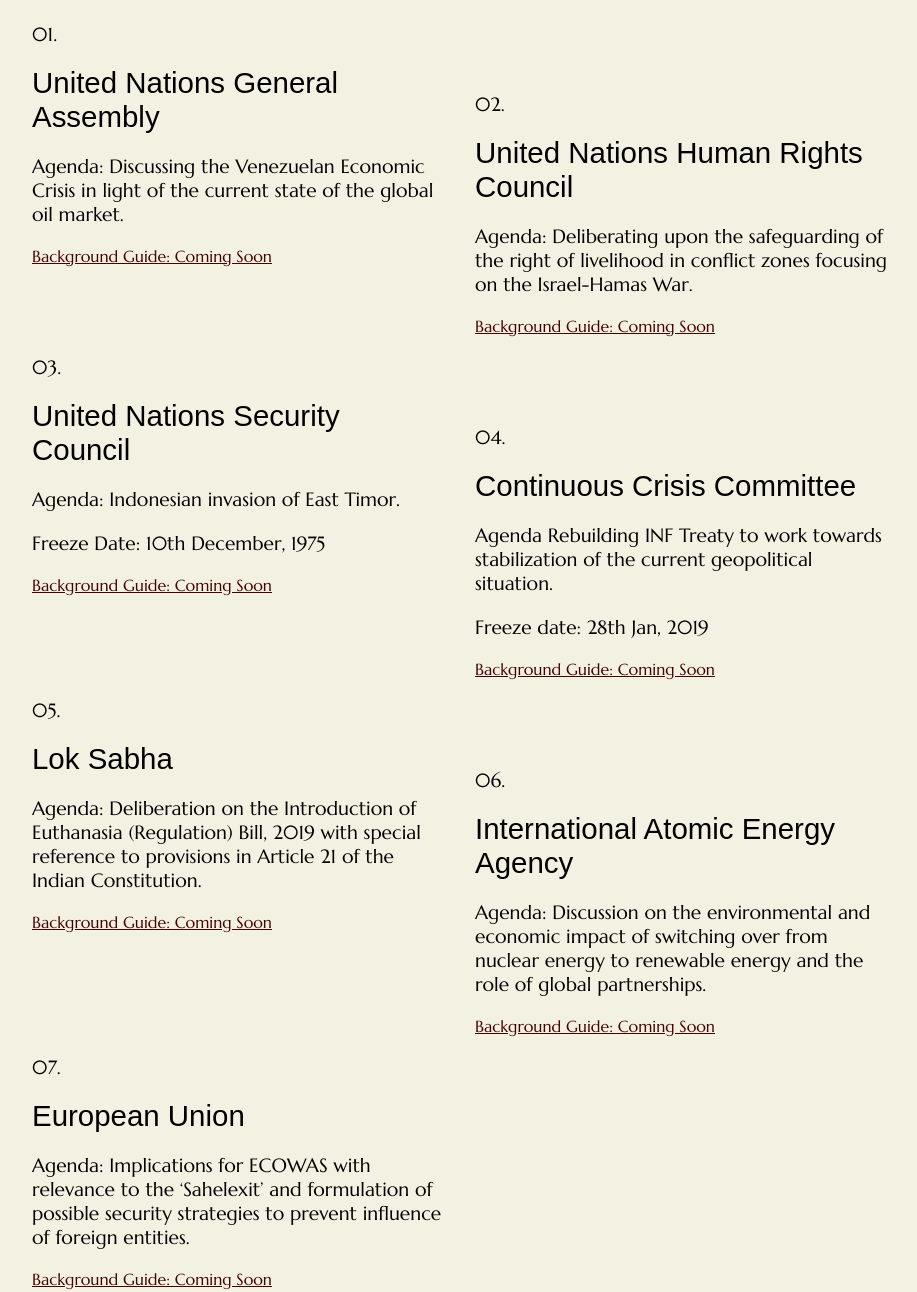
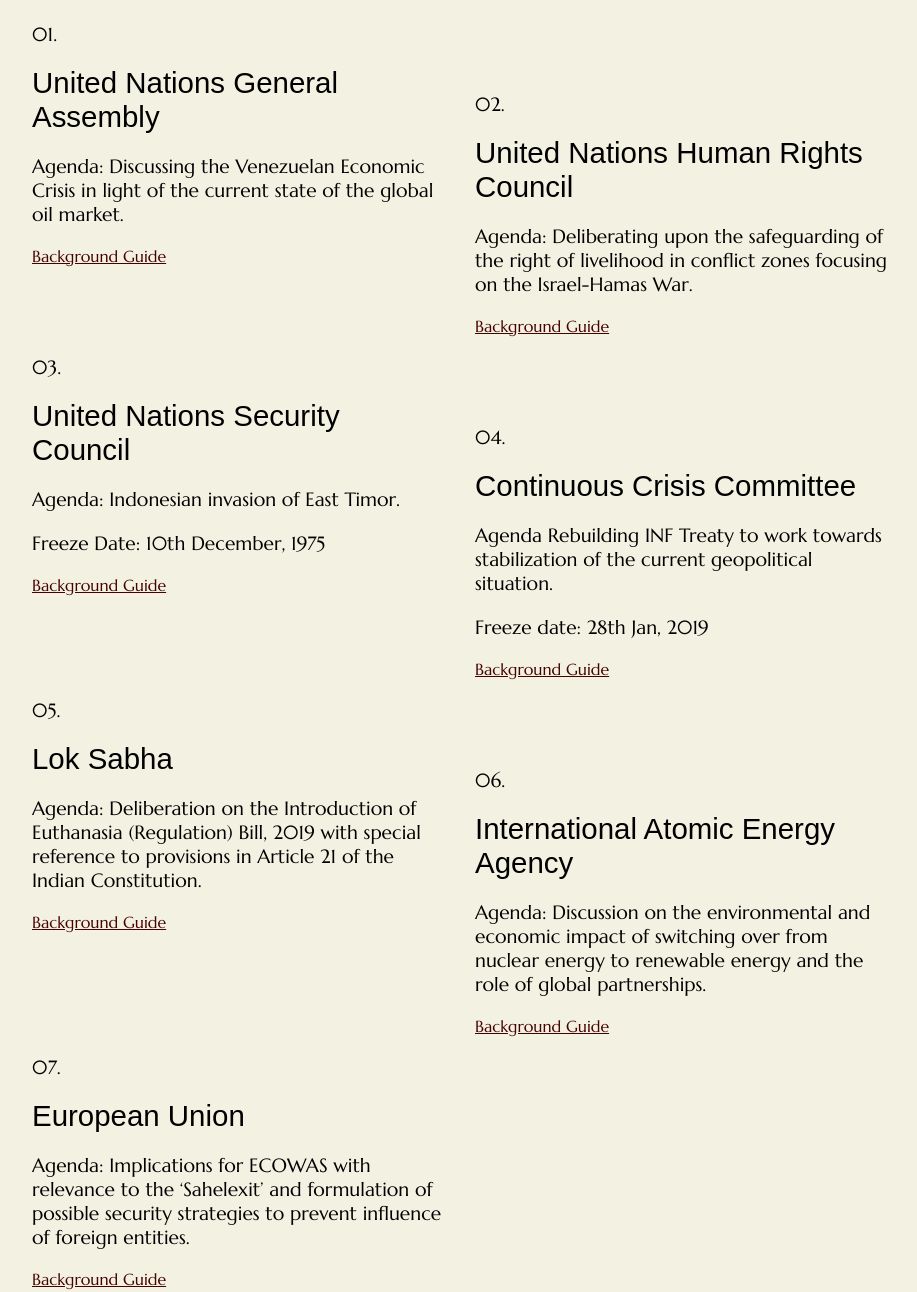
Before and after one commit to Mokshimzz/Utopia, a plain HTML site: page utopia.html in a window 1280 px wide. Shown: the part 1849-3141 px from the top of the page, without its empty margins (200-1117 px from the left). Drawn offline with nearby package versions, Linux system fonts and the light colour scheme.

Commit message:
added bgs

```diff
--- a/utopia.html
+++ b/utopia.html
@@ -116,45 +116,45 @@
                     <p>01.</p>
                     <h2>United Nations General Assembly</h2>
                     <p>Agenda: Discussing the Venezuelan Economic Crisis in light of the current state of the global oil market.</p>
-                    <a>Background Guide: Coming Soon</a>
+                    <a href="https://drive.google.com/file/d/16mTGFSEW4jkKANfJtPM06XlTWqC_BP3c/view?usp=sharing" target="_blank">Background Guide</a>
                 </li>
                 <li class="col-1">
                     <p>02.</p>
                     <h2>United Nations Human Rights Council</h2>
                     <p>Agenda: Deliberating upon the safeguarding of the right of livelihood in conflict zones focusing on the Israel-Hamas War.</p>
-                    <a>Background Guide: Coming Soon</a>
+                    <a href="https://drive.google.com/file/d/19NAw6RgFnjMVooXbntniXqIy0O5PcGUC/view?usp=drive_link" target="_blank">Background Guide</a>
                 </li>
                 <li class="col-2">
                     <p>03.</p>
                     <h2>United Nations Security Council</h2>
                     <p>Agenda: Indonesian invasion of East Timor.</p>
                     <p>Freeze Date: 10th December, 1975</p>
-                    <a>Background Guide: Coming Soon</a>
+                    <a href="https://drive.google.com/file/d/1WrZ_CQvH2kOUDe4pJjIpXaB5CPTeP1To/view?usp=drive_link" target="_blank">Background Guide</a>
                 </li>
                 <li class="col-1">
                     <p>04.</p>
                     <h2>Continuous Crisis Committee </h2>
                     <p>Agenda Rebuilding INF Treaty to work towards stabilization of the current geopolitical situation.</p>
                     <p>Freeze date: 28th Jan, 2019</p>
-                    <a>Background Guide: Coming Soon</a>
+                    <a href="https://drive.google.com/file/d/1r1y43xlxXLWw5XSH0HvkGePjD0xaq0hM/view?usp=drive_link" target="_blank">Background Guide</a>
                 </li>
                 <li class="col-2">
                     <p>05.</p>
                     <h2>Lok Sabha</h2>
                     <p>Agenda: Deliberation on the Introduction of Euthanasia (Regulation) Bill, 2019 with special reference to provisions in Article 21 of the Indian Constitution.</p>
-                    <a>Background Guide: Coming Soon</a>
+                    <a href="https://drive.google.com/file/d/1kl0wsN0WODzRhGmaobXyfU4M-R_RmM0-/view?usp=drive_link" target="_blank">Background Guide</a>
                 </li>
                 <li class="col-1">
                     <p>06.</p>
                     <h2>International Atomic Energy Agency</h2>
                     <p>Agenda: Discussion on the environmental and economic impact of switching over from nuclear energy to renewable energy and the role of global partnerships.</p>
-                    <a>Background Guide: Coming Soon</a>
+                    <a href="https://drive.google.com/file/d/106eRbcAqRT4Kgetjv05MG0bpmD4dwAuS/view?usp=drive_link" target="_blank">Background Guide</a>
                 </li>
                 <li class="col-2">
                     <p>07.</p>
                     <h2>European Union</h2>
                     <p>Agenda: Implications for ECOWAS with relevance to the ‘Sahelexit’ and formulation of possible security strategies to prevent influence of foreign entities.</p>
-                    <a>Background Guide: Coming Soon</a>
+                    <a href="https://drive.google.com/file/d/1JBijGsJNgNa-FVCklD9v8-VqND42GN8i/view?usp=drive_link" target="_blank">Background Guide</a>
                 </li>
             </ul>
             <span style="height: 40px; width: 100vw; display: block; position: relative;"></span>
```
